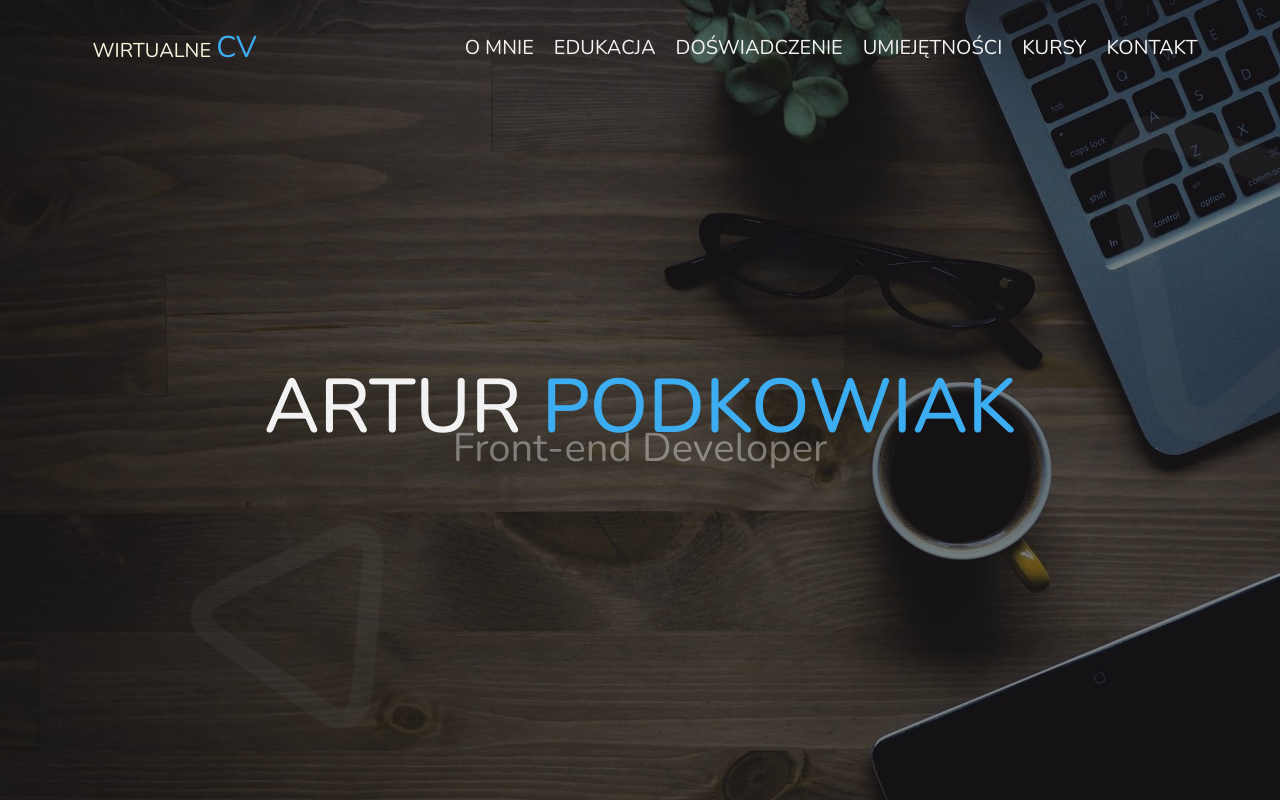
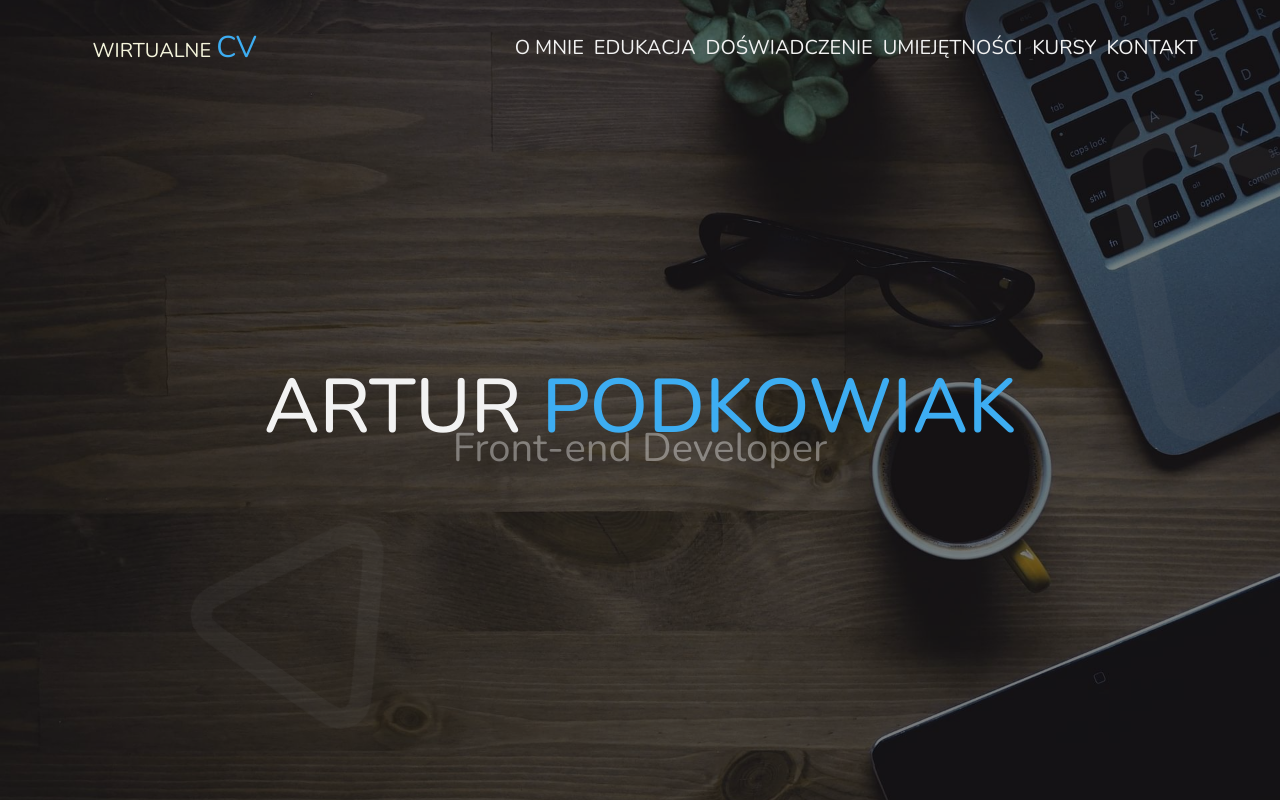
Before and after one commit to artur80dec/project_virtual_cv, a website: page index.html in a window 1280 px wide. Shown: the top 800 px of the page. Drawn offline with nearby package versions, Linux system fonts and the light colour scheme; files that its build step writes are made by us from their sources.

Commit message:
attempt 1

```diff
--- a/index.html
+++ b/index.html
@@ -17,7 +17,7 @@
 
   </div>
 
-  <nav class="navbar navbar-expand-lg position-fixed top-0 w-100 py-3" id="main">
+  <nav id="nav" class="navbar navbar-expand-lg position-fixed top-0 w-100 py-3" id="main">
     <div class="container">
       <a class="navbar-brand active nav-link" href="#">Wirtualne <span class="cv">CV</span></a>
       <button class="navbar-toggler z-5" type="button" data-bs-toggle="collapse" data-bs-target="#navbarNavAltMarkup" aria-controls="navbarNavAltMarkup" aria-expanded="false" aria-label="Toggle navigation">
@@ -28,15 +28,15 @@
         <div class="navbar-nav ms-auto">
           <!-- <a class="nav-link" href="#home">Start</a> -->
           <a class="nav-link" href="#aboutme">O mnie</a>
-          <p class="space"></p>
+          <!-- <p class="space"></p> -->
           <a class="nav-link" href="#education">Edukacja</a>
-          <p class="space"></p>
+          <!-- <p class="space"></p> -->
           <a class="nav-link" href="#experience">Doświadczenie</a>
-          <p class="space"></p>
+          <!-- <p class="space"></p> -->
           <a class="nav-link" href="#skills">Umiejętności</a>
-          <p class="space"></p>
+          <!-- <p class="space"></p> -->
           <a class="nav-link" href="#courses">Kursy</a>
-          <p class="space"></p>
+          <!-- <p class="space"></p> -->
           <a class="nav-link" href="#contact">Kontakt</a>
         </div>
       </div>
```
